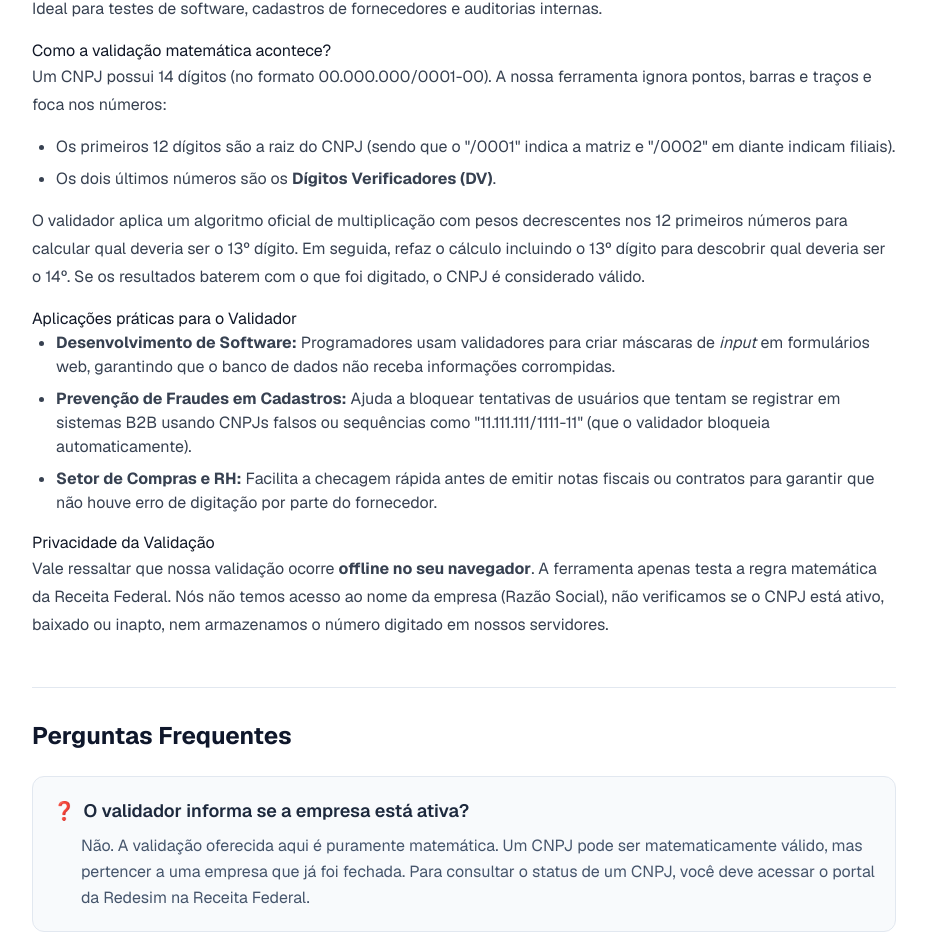
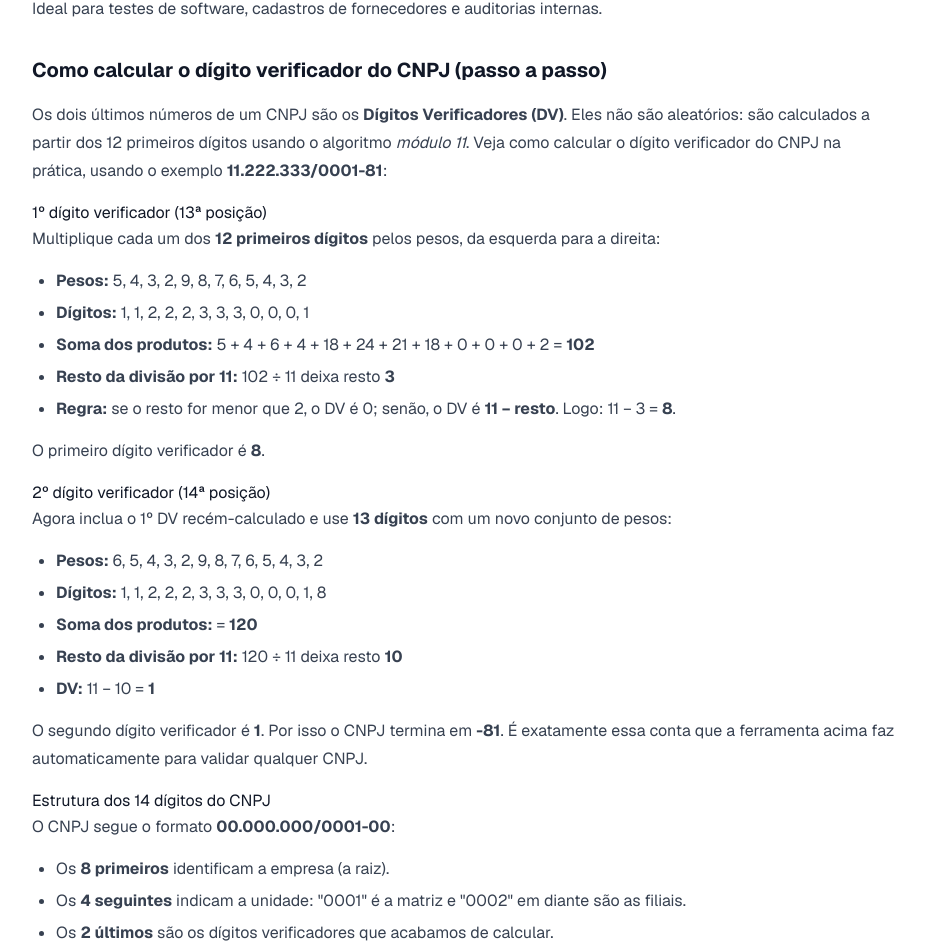
Before and after one commit to buscacentral/buscacentral, a Next.js app: page /documentos/validador-cnpj in a window 1280 px wide. Shown: the part 1400-2352 px from the top of the page, without its empty margins (176-1103 px from the left). Built offline with nearby package versions, Linux system fonts and the light colour scheme; no server answers.

Commit message:
seo(cnpj): conteudo sobre digito verificador (validado pelo Search Console) + corrige link interno quebrado

```diff
--- a/src/app/documentos/validador-cnpj/page.tsx
+++ b/src/app/documentos/validador-cnpj/page.tsx
@@ -2,24 +2,61 @@ import type { Metadata } from 'next';
 import ToolPageLayout, { generateToolMetadata } from '@/components/ToolPageLayout';
 import ValidadorCNPJClient from './ValidadorCNPJClient';
 
-export const metadata: Metadata = generateToolMetadata(
-  'Validador de CNPJ',
-  'Valide CNPJs com verificação oficial de dígito verificador. Confira se o formato está correto.',
-  '/documentos/validador-cnpj'
-);
+export const metadata: Metadata = {
+  ...generateToolMetadata(
+    'Validador de CNPJ',
+    'Valide CNPJs e entenda como calcular o dígito verificador (DV) com o algoritmo oficial da Receita Federal. Passo a passo, pesos e exemplo prático.',
+    '/documentos/validador-cnpj'
+  ),
+  keywords: [
+    'validador de cnpj',
+    'validar cnpj',
+    'validação cnpj',
+    'dígito verificador cnpj',
+    'digito verificador do cnpj',
+    'calcular dígito do cnpj',
+    'cnpj dígito verificador',
+    'dígitos do cnpj',
+  ],
+};
 
 const seoContent = (
   <article className="prose prose-gray max-w-none">
     <h2>Entenda como funciona o Validador de CNPJ</h2>
     <p>O <strong>Validador de CNPJ da BuscaCentral</strong> é uma ferramenta desenhada para testar rapidamente se um Cadastro Nacional de Pessoa Jurídica (CNPJ) possui o formato e a lógica matemática exigidos pela Receita Federal do Brasil. Ideal para testes de software, cadastros de fornecedores e auditorias internas.</p>
 
-    <h3>Como a validação matemática acontece?</h3>
-    <p>Um CNPJ possui 14 dígitos (no formato 00.000.000/0001-00). A nossa ferramenta ignora pontos, barras e traços e foca nos números:</p>
+    <h2>Como calcular o dígito verificador do CNPJ (passo a passo)</h2>
+    <p>Os dois últimos números de um CNPJ são os <strong>Dígitos Verificadores (DV)</strong>. Eles não são aleatórios: são calculados a partir dos 12 primeiros dígitos usando o algoritmo <em>módulo 11</em>. Veja como calcular o dígito verificador do CNPJ na prática, usando o exemplo <strong>11.222.333/0001-81</strong>:</p>
+
+    <h3>1º dígito verificador (13ª posição)</h3>
+    <p>Multiplique cada um dos <strong>12 primeiros dígitos</strong> pelos pesos, da esquerda para a direita:</p>
     <ul>
-      <li>Os primeiros 12 dígitos são a raiz do CNPJ (sendo que o &quot;/0001&quot; indica a matriz e &quot;/0002&quot; em diante indicam filiais).</li>
-      <li>Os dois últimos números são os <strong>Dígitos Verificadores (DV)</strong>.</li>
+      <li><strong>Pesos:</strong> 5, 4, 3, 2, 9, 8, 7, 6, 5, 4, 3, 2</li>
+      <li><strong>Dígitos:</strong> 1, 1, 2, 2, 2, 3, 3, 3, 0, 0, 0, 1</li>
+      <li><strong>Soma dos produtos:</strong> 5 + 4 + 6 + 4 + 18 + 24 + 21 + 18 + 0 + 0 + 0 + 2 = <strong>102</strong></li>
+      <li><strong>Resto da divisão por 11:</strong> 102 ÷ 11 deixa resto <strong>3</strong></li>
+      <li><strong>Regra:</strong> se o resto for menor que 2, o DV é 0; senão, o DV é <strong>11 − resto</strong>. Logo: 11 − 3 = <strong>8</strong>.</li>
     </ul>
-    <p>O validador aplica um algoritmo oficial de multiplicação com pesos decrescentes nos 12 primeiros números para calcular qual deveria ser o 13º dígito. Em seguida, refaz o cálculo incluindo o 13º dígito para descobrir qual deveria ser o 14º. Se os resultados baterem com o que foi digitado, o CNPJ é considerado válido.</p>
+    <p>O primeiro dígito verificador é <strong>8</strong>.</p>
+
+    <h3>2º dígito verificador (14ª posição)</h3>
+    <p>Agora inclua o 1º DV recém-calculado e use <strong>13 dígitos</strong> com um novo conjunto de pesos:</p>
+    <ul>
+      <li><strong>Pesos:</strong> 6, 5, 4, 3, 2, 9, 8, 7, 6, 5, 4, 3, 2</li>
+      <li><strong>Dígitos:</strong> 1, 1, 2, 2, 2, 3, 3, 3, 0, 0, 0, 1, 8</li>
+      <li><strong>Soma dos produtos:</strong> = <strong>120</strong></li>
+      <li><strong>Resto da divisão por 11:</strong> 120 ÷ 11 deixa resto <strong>10</strong></li>
+      <li><strong>DV:</strong> 11 − 10 = <strong>1</strong></li>
+    </ul>
+    <p>O segundo dígito verificador é <strong>1</strong>. Por isso o CNPJ termina em <strong>-81</strong>. É exatamente essa conta que a ferramenta acima faz automaticamente para validar qualquer CNPJ.</p>
+
+    <h3>Estrutura dos 14 dígitos do CNPJ</h3>
+    <p>O CNPJ segue o formato <strong>00.000.000/0001-00</strong>:</p>
+    <ul>
+      <li>Os <strong>8 primeiros</strong> identificam a empresa (a raiz).</li>
+      <li>Os <strong>4 seguintes</strong> indicam a unidade: &quot;0001&quot; é a matriz e &quot;0002&quot; em diante são as filiais.</li>
+      <li>Os <strong>2 últimos</strong> são os dígitos verificadores que acabamos de calcular.</li>
+    </ul>
 
     <h3>Aplicações práticas para o Validador</h3>
     <ul>
@@ -35,8 +72,16 @@ const seoContent = (
 
 const faqItems = [
   {
+    question: "Como calcular o dígito verificador do CNPJ?",
+    answer: "Multiplique os 12 primeiros dígitos pelos pesos 5,4,3,2,9,8,7,6,5,4,3,2 e some os resultados. Divida a soma por 11: se o resto for menor que 2, o dígito é 0; caso contrário, o dígito é 11 menos o resto. Esse é o 1º dígito verificador. Para o 2º, repita o processo com 13 dígitos e os pesos 6,5,4,3,2,9,8,7,6,5,4,3,2."
+  },
+  {
+    question: "Quais são os pesos usados na validação do CNPJ?",
+    answer: "Para o primeiro dígito verificador, os pesos (da esquerda para a direita) são 5,4,3,2,9,8,7,6,5,4,3,2. Para o segundo dígito, são 6,5,4,3,2,9,8,7,6,5,4,3,2. Em ambos os casos usa-se o algoritmo módulo 11."
+  },
+  {
     question: "O validador informa se a empresa está ativa?",
-    answer: "Não. A validação oferecida aqui é puramente matemática. Um CNPJ pode ser matematicamente válido, mas pertencer a uma empresa que já foi fechada. Para consultar o status de um CNPJ, você deve acessar o portal da Redesim na Receita Federal."
+    answer: "Não. A validação oferecida aqui é puramente matemática. Um CNPJ pode ser matematicamente válido, mas pertencer a uma empresa que já foi fechada. Para consultar o status de um CNPJ, você deve acessar o portal da Redesim na Receita Federal ou usar nossa Consulta CNPJ."
   },
   {
     question: "Por que um CNPJ que existe deu como 'inválido'?",
@@ -50,19 +95,19 @@ const faqItems = [
 
 const relatedTools = [
   {
+    title: "Consulta CNPJ",
+    url: "/documentos/consulta-cnpj",
+    description: "Consulte os dados cadastrais reais de uma empresa (razão social, situação e endereço) na Receita Federal."
+  },
+  {
+    title: "Gerador de CNPJ",
+    url: "/documentos/gerador-cnpj",
+    description: "Gere CNPJs válidos e com dígito verificador correto para usar em testes e desenvolvimento."
+  },
+  {
     title: "Validador de CPF",
     url: "/documentos/validador-cpf",
     description: "Confirme se o CPF de um cliente, sócio ou funcionário está matematicamente correto."
-  },
-  {
-    title: "Dias Úteis",
-    url: "/utilidades/dias-uteis",
-    description: "Calcule facilmente os dias úteis entre duas datas para pagamentos de notas fiscais e fornecedores."
-  },
-  {
-    title: "Encurtador de URLs",
-    url: "/utilidades/encurtador-url",
-    description: "Encurte links longos do seu site empresarial para compartilhar de forma mais limpa com seus clientes."
   }
 ];
 
@@ -70,7 +115,7 @@ export default function ValidadorCNPJ() {
   return (
     <ToolPageLayout
       title="Validador de CNPJ"
-      description="Verifique instantaneamente se um CNPJ é válido usando o algoritmo oficial da Receita Federal. Evite erros de digitação em formulários e cadastros."
+      description="Verifique instantaneamente se um CNPJ é válido usando o algoritmo oficial da Receita Federal. Veja como calcular o dígito verificador passo a passo."
       ariaLabel="Validador de CNPJ interativo"
       path="/documentos/validador-cnpj"
       seoContent={seoContent}
```
